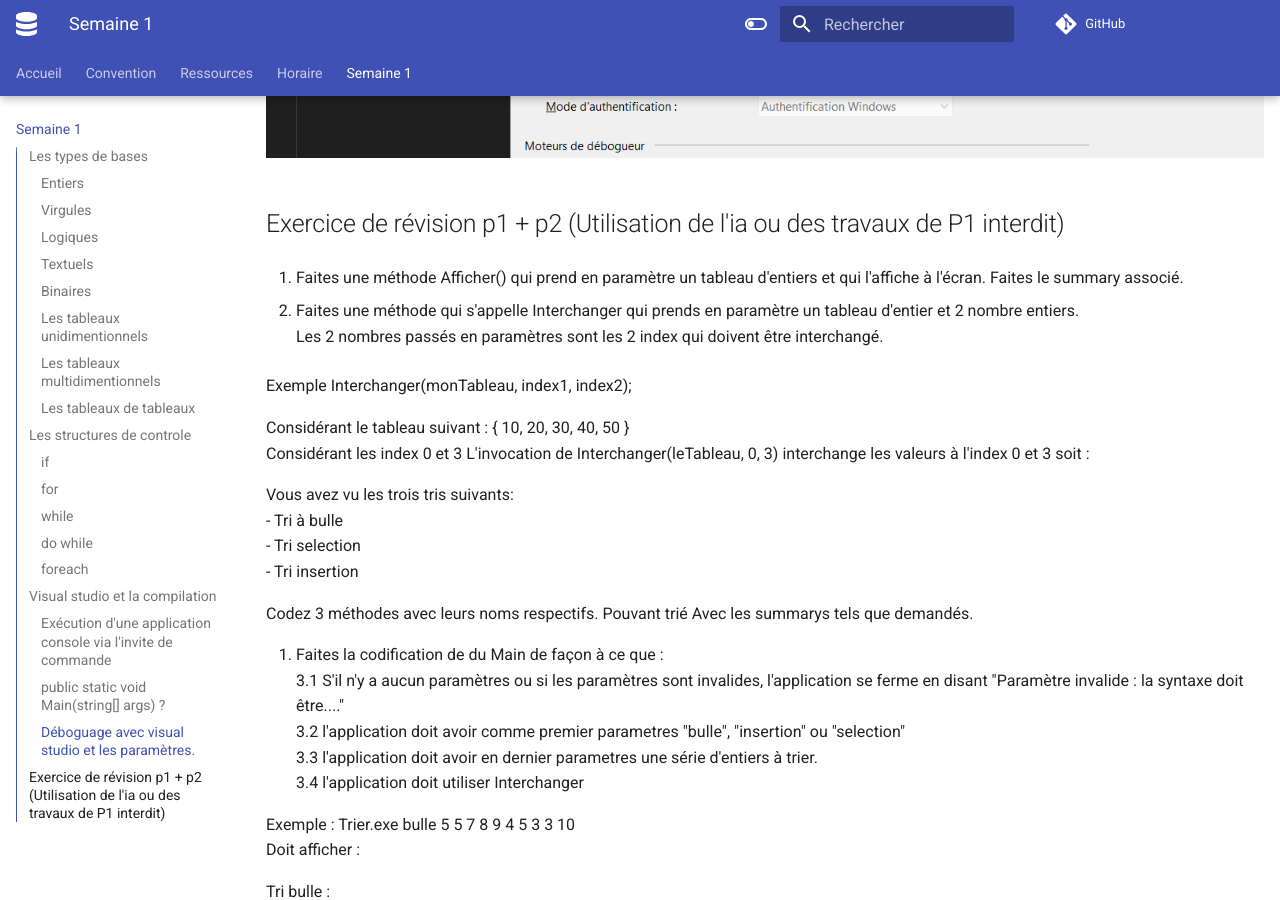
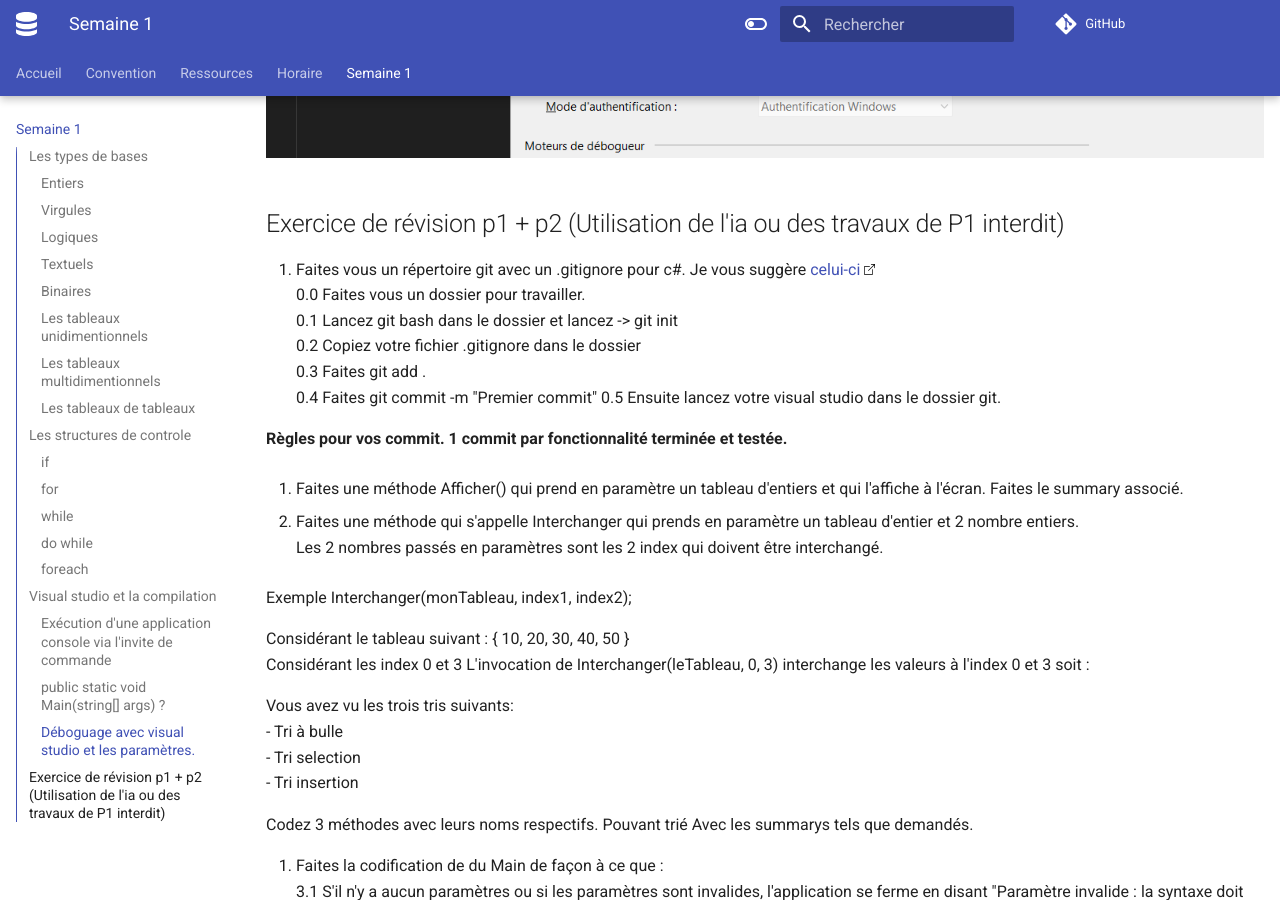
Before and after one commit to TousignantSimon-P2/TousignantSimon-P2.github.io, an MkDocs documentation site: the page built from docs/notes_de_cours/Semaine_1.md, in a window 1280 px wide and 900 px high, scrolled down 6059 px. Built offline with MkDocs 1.6.1 and Material for MkDocs 9.7.7, drawn with Linux system fonts in a browser that asks for light colours; comment, search, counter and statistics services are not loaded.

Commit message:
Ajout de git dans le travail.

```diff
--- a/docs/notes_de_cours/Semaine_1.md
+++ b/docs/notes_de_cours/Semaine_1.md
@@ -160,6 +160,16 @@ Par les propriété du projet. Dans le menu de déboggage. Les deux sont équiva
 ![](../images/semaine1_parametreDeboguage.png)
 
 ## Exercice de révision p1 + p2 (Utilisation de l'ia ou des travaux de P1 interdit)
+0. Faites vous un répertoire git avec un .gitignore pour c#.
+Je vous suggère  [celui-ci](https://github.com/github/gitignore/blob/main/VisualStudio.gitignore)
+0.0 Faites vous un dossier pour travailler.
+0.1 Lancez git bash dans le dossier et lancez -> git init
+0.2 Copiez votre fichier .gitignore dans le dossier
+0.3 Faites git add .
+0.4 Faites git commit -m "Premier commit"
+0.5 Ensuite lancez votre visual studio dans le dossier git.
+
+**Règles pour vos commit. 1 commit par fonctionnalité terminée et testée.**
 
 1. Faites une méthode Afficher() qui prend en paramètre un tableau d'entiers et qui l'affiche à l'écran.
 Faites le summary associé.
@@ -181,7 +191,7 @@ Vous avez vu les trois tris suivants:
 - Tri insertion
 
 Codez 3 méthodes avec leurs noms respectifs. Pouvant trié Avec les summarys tels que demandés.
-
+<!-- TODO markdown vérifier la suite logique-->
 3. Faites la codification de du Main de façon à ce que :
 3.1 S'il n'y a aucun paramètres ou si les paramètres sont invalides, l'application se ferme en disant "Paramètre invalide : la syntaxe doit être...."
 3.2 l'application doit avoir comme premier parametres "bulle", "insertion" ou "selection"
```
